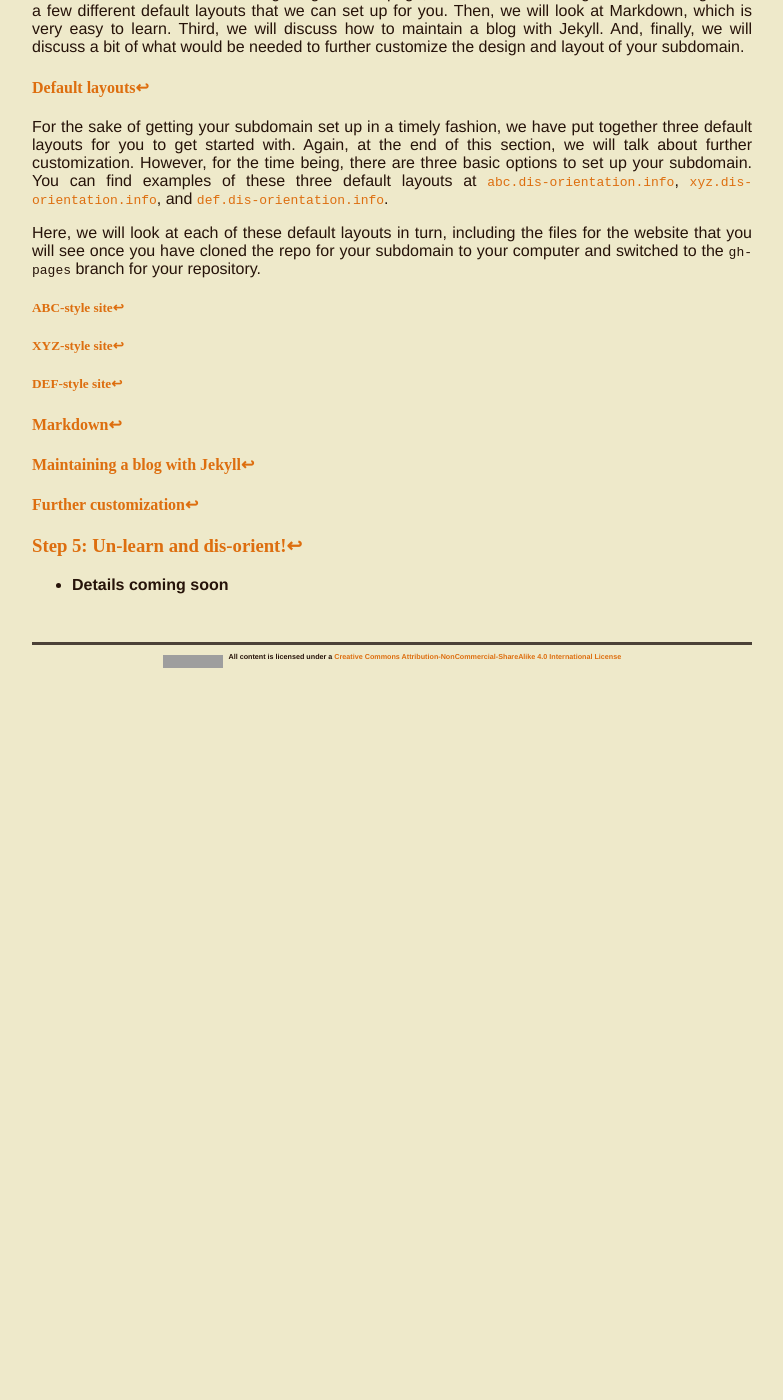
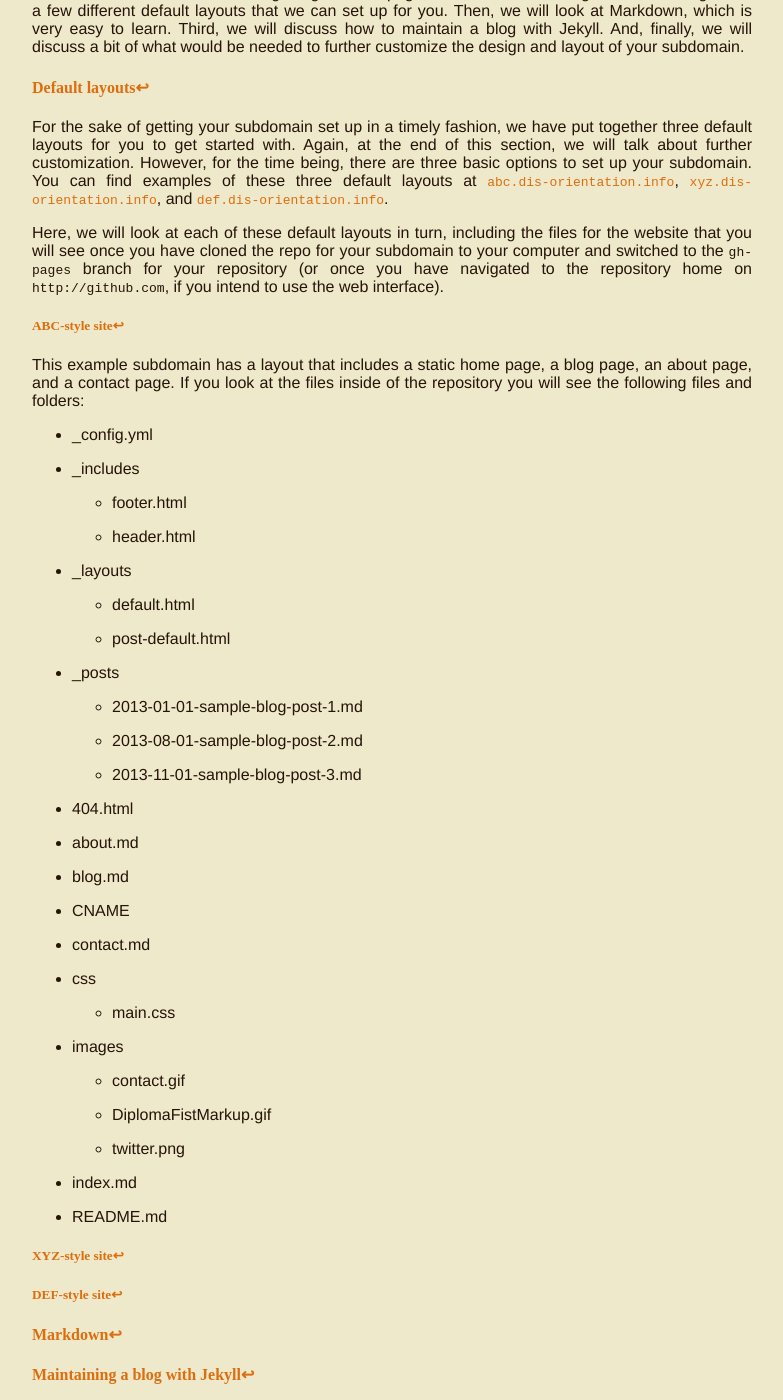
Before and after one commit to dis-orientation/dis-orientation.github.io, a Jekyll site: the page built from involved.md, in a window 1280 px wide and 1400 px high, scrolled down 9820 px. Shown: the whole window, without its empty margins (248-1031 px from the left). Built offline with Jekyll 4.4.1, drawn with Linux system fonts in a browser that asks for light colours; Markdown is read by kramdown in place of the engine named in the settings; before the commit the page ends 10498 px from its top, so only the background shows below that; grey boxes are pictures that could not be loaded.

Commit message:
list of files

```diff
--- a/involved.md
+++ b/involved.md
@@ -227,9 +227,59 @@ Nonetheless, we have aimed to set things up so that you can get to editing your
 
 For the sake of getting your subdomain set up in a timely fashion, we have put together three default layouts for you to get started with. Again, at the end of this section, we will talk about further customization. However, for the time being, there are three basic options to set up your subdomain. You can find examples of these three default layouts at [`abc.dis-orientation.info`](http://abc.dis-orientation.info), [`xyz.dis-orientation.info`](http://xyz.dis-orientation.info), and [`def.dis-orientation.info`](http://def.dis-orientation.info).
 
-Here, we will look at each of these default layouts in turn, including the files for the website that you will see once you have cloned the repo for your subdomain to your computer and switched to the `gh-pages` branch for your repository.
+Here, we will look at each of these default layouts in turn, including the files for the website that you will see once you have cloned the repo for your subdomain to your computer and switched to the `gh-pages` branch for your repository (or once you have navigated to the repository home on `http://github.com`, if you intend to use the web interface).
 
 ##### <a id="abc">ABC-style site</a><a href="#toc">↩</a>
+
+This example subdomain has a layout that includes a static home page, a blog page, an about page, and a contact page. If you look at the files inside of the repository you will see the following files and folders:
+
+- _config.yml
+
+- _includes
+
+	- footer.html
+
+	- header.html
+
+- _layouts
+
+	- default.html
+
+	- post-default.html
+
+- _posts
+
+	- 2013-01-01-sample-blog-post-1.md
+
+	- 2013-08-01-sample-blog-post-2.md
+
+	- 2013-11-01-sample-blog-post-3.md
+
+- 404.html
+
+- about.md
+
+- blog.md
+
+- CNAME
+
+- contact.md
+
+- css
+
+	- main.css
+
+- images
+
+	- contact.gif
+
+	- DiplomaFistMarkup.gif
+
+	- twitter.png
+
+- index.md
+
+- README.md
 
 ##### <a id="xyz">XYZ-style site</a><a href="#toc">↩</a>
 
```
